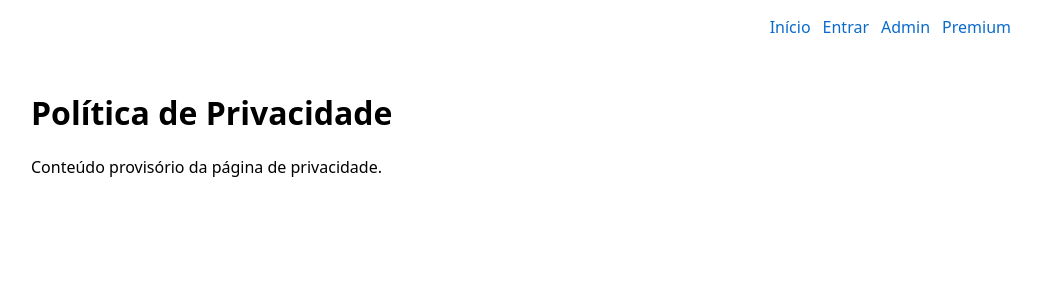
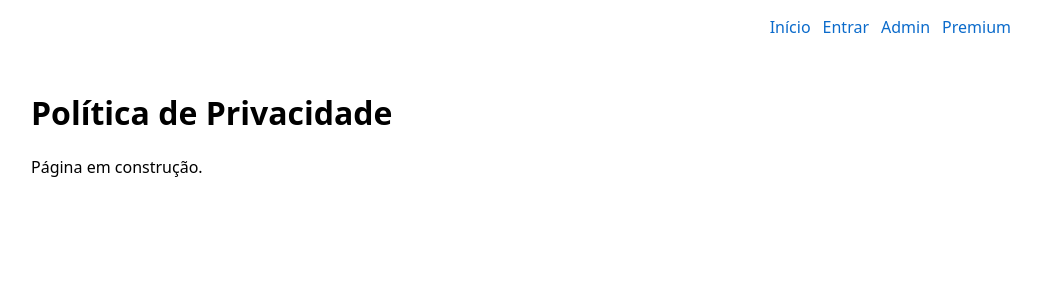
Before and after one commit to iviagempt/r-de-radio, a Next.js app: page /privacidade in a window 1280 px wide. Shown: the top 300 px of the page, without its empty margins (119-1160 px from the left). Built offline with nearby package versions, Linux system fonts and the light colour scheme.

Commit message:
Update page.tsx

```diff
--- a/src/app/privacidade/page.tsx
+++ b/src/app/privacidade/page.tsx
@@ -2,7 +2,7 @@ export default function Privacidade() {
   return (
     <div>
       <h1>Política de Privacidade</h1>
-      <p>Conteúdo provisório da página de privacidade.</p>
+      <p>Página em construção.</p>
     </div>
   );
 }
```
